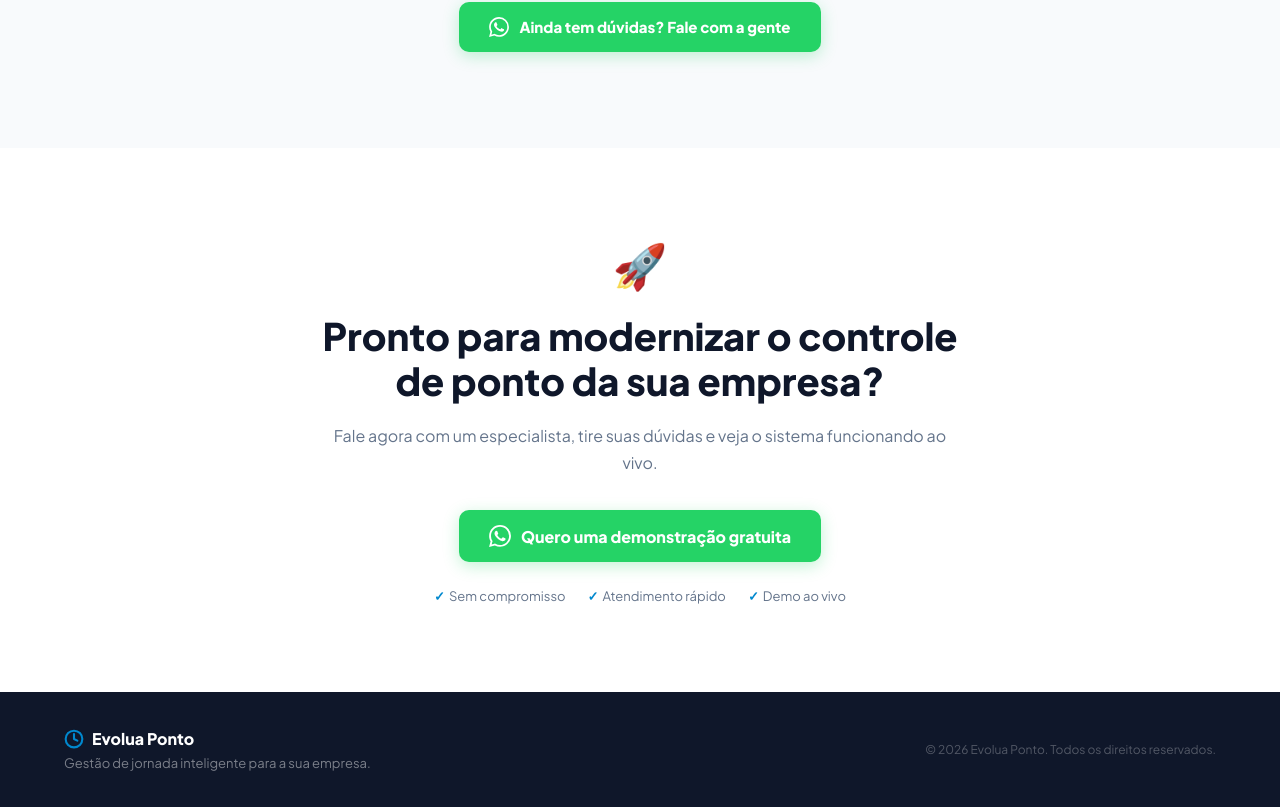
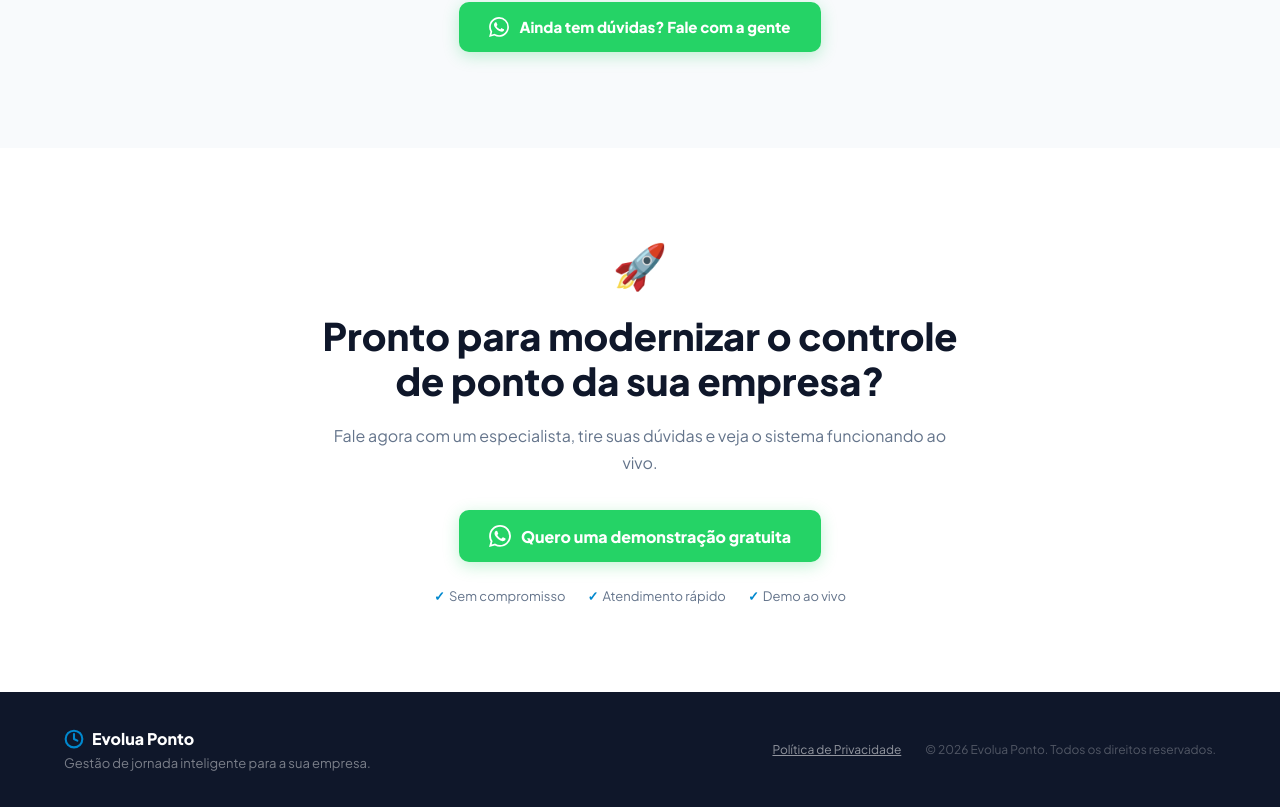
Before and after one commit to VitorCMoraes/EvoluaPonto-LP, a React (Vite) app: page / in a window 1280 px wide. Shown: the part 5337-6144 px from the top of the page. Built offline with nearby package versions, Linux system fonts and the light colour scheme.

Commit message:
feat: politica de privacidade

```diff
--- a/src/App.jsx
+++ b/src/App.jsx
@@ -1261,9 +1261,17 @@ function Footer() {
           Gestão de jornada inteligente para a sua empresa.
         </p>
       </div>
-      <p style={{ fontSize: 12, color: 'rgba(255,255,255,0.28)' }}>
-        © {new Date().getFullYear()} Evolua Ponto. Todos os direitos reservados.
-      </p>
+      <div style={{ display: 'flex', alignItems: 'center', flexWrap: 'wrap', gap: '8px 24px' }}>
+        <a
+          href="/politica-de-privacidade"
+          style={{ fontSize: 12, color: 'rgba(255,255,255,0.55)', textDecoration: 'underline' }}
+        >
+          Política de Privacidade
+        </a>
+        <p style={{ fontSize: 12, color: 'rgba(255,255,255,0.28)' }}>
+          © {new Date().getFullYear()} Evolua Ponto. Todos os direitos reservados.
+        </p>
+      </div>
     </footer>
   )
 }
```
